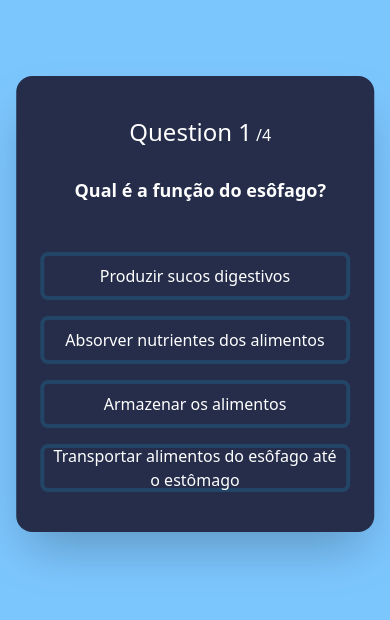
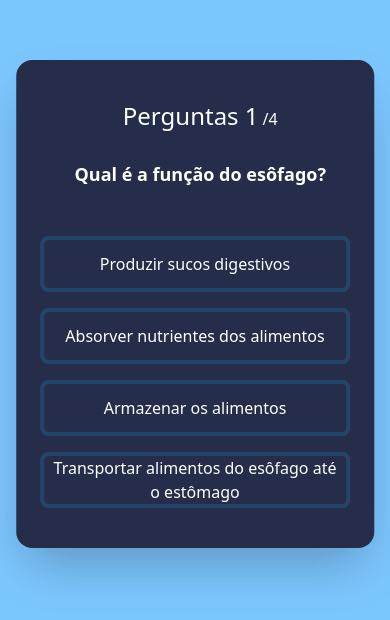
Before and after one commit to JRebertt/QuizApp-V2, a React (Vite) app: page / in a window 390 px wide. Shown: the part 118-738 px from the top of the page. Built offline with nearby package versions, Linux system fonts and the light colour scheme.

Commit message:
fix responsivel

```diff
--- a/src/App.tsx
+++ b/src/App.tsx
@@ -39,10 +39,10 @@ function App() {
 
   return (
     <>
-      <div className="bg-[#252d4a] text-white absolute rounded-2xl w-11/12 max-w-lg top-1/2 left-1/2 -translate-x-1/2 -translate-y-1/2 ease-in-out duration-300 shadow-2xl">
+      <div className="bg-[#252d4a] text-white absolute rounded-2xl w-11/12 max-w-2xl top-1/2 left-1/2 -translate-x-1/2 -translate-y-1/2 ease-in-out duration-300 shadow-2xl">
         {showScore ? (
           <div className="flex items-center justify-center text-2xl p-20">
-            Your {score} out of {questions.length}
+            Você acertou {score} de {questions.length}
           </div>
         ) : (
           <>
@@ -50,7 +50,7 @@ function App() {
               <div className="w-80 flex flex-col items-center sm:justify-start gap-5">
                 <div>
                   <span className="font-medium text-2xl pr-1 select-none	">
-                    Question {currentQuestion + 1}
+                    Perguntas {currentQuestion + 1}
                   </span>
                   <span>/{questions.length} </span>
                 </div>
@@ -64,9 +64,7 @@ function App() {
                     <span key={i}>
                       <AnswersButton
                         type="button"
-                        className={clsx(
-                          "bg-[#252d4a] w-full sm:w-64 flex justify-center items-center border-4 border-[#234668] px-2 py-5 h-10 rounded-lg hover:bg-[#555e7d]"
-                        )}
+
                         onClick={() => {
                           handleAnswerButtonClick(answer.isCorrect);
                         }}
--- a/src/components/AnswersButton.tsx
+++ b/src/components/AnswersButton.tsx
@@ -12,7 +12,7 @@ export function AnswersButton({ ...props }: AnswersProps) {
       type="button"
       className="bg-[#252d4a]
     w-full sm:w-64 flex justify-center items-center border-4
-    border-[#234668] px-2 py-5 h-10 rounded-lg hover:bg-[#555e7d] "
+    border-[#234668] px-2 py-6 h-10 rounded-lg hover:bg-[#555e7d] "
       {...props}
     >
 
```
